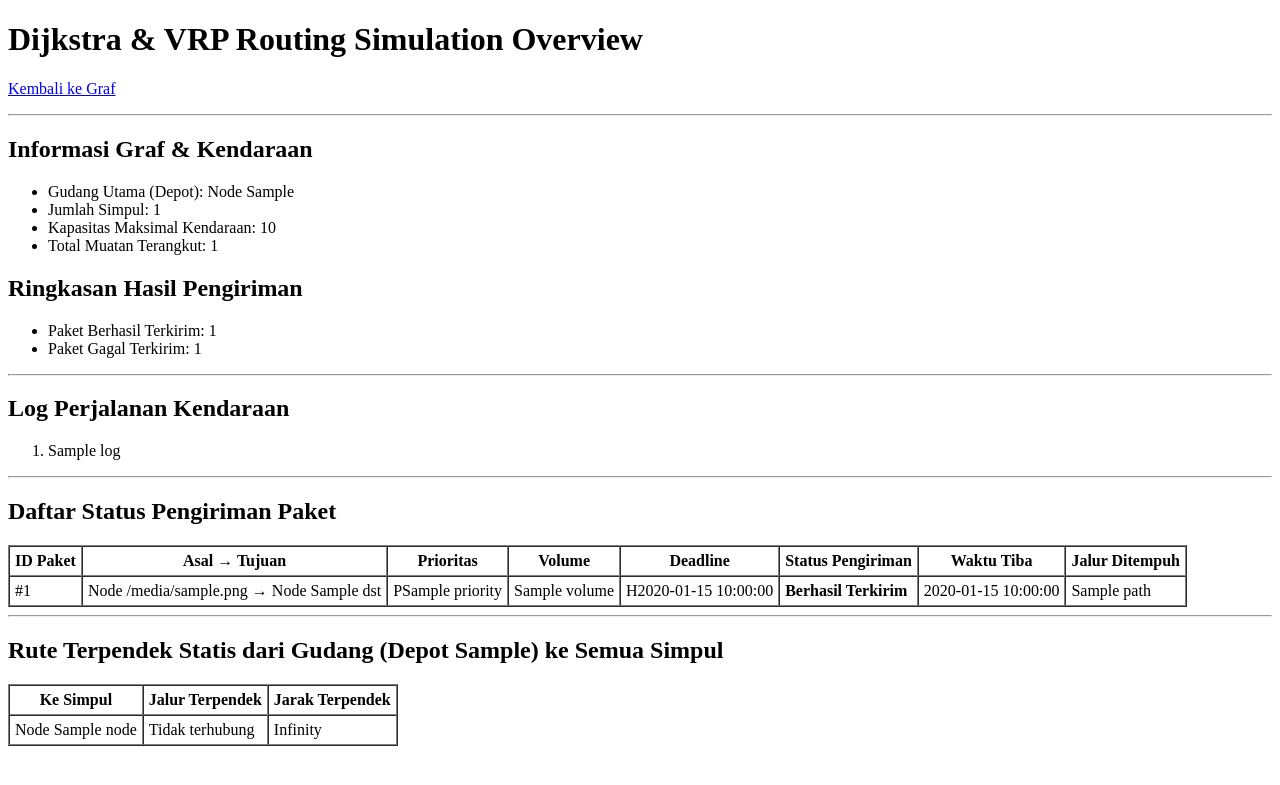
After one commit to Krytop113/Dijkstra_ShortestPath, a Flask app: template templates/overview.html in a window 1280 px wide. The commit adds this page. Shown: the top 785 px of the page. Run offline with Flask 3, Linux system fonts and the light colour scheme; the template is opened without the code that fills it: most values are stand-ins (such as "Sample title", 1, 10 or a date in 2020).

Commit message:
main alogrithm + overview

```diff
--- a/app.py
+++ b/app.py
@@ -1,16 +1,21 @@
 from flask import Flask, render_template, request, session
 
-from controller.graf import generate_random_graph, import_graph_from_csv
+from controller.graf import (
+    generate_random_graph,
+    import_graph_from_csv,
+    create_graph_with_validation,
+)
 from controller.package_manager import (
     add_package,
     clear_packages,
     load_sample_packages,
     remove_package,
+    filter_out_of_bounds_packages,
 )
+from controller.main import get_dijkstra_overview
 
 app = Flask(__name__)
 app.secret_key = "dev-secret-key"
-
 
 def parse_int(value, default):
     try:
@@ -34,58 +39,45 @@ def home():
         num_nodes = parse_int(request.form.get("numNodes"), num_nodes)
         depot_node = parse_int(request.form.get("depotNode"), depot_node)
 
-        if num_nodes < 2:
-            message = "Jumlah simpul minimal adalah 2."
-            message_type = "err"
-        elif num_nodes > 50:
-            message = "Jumlah simpul maksimal adalah 50."
-            message_type = "err"
-        else:
-            if depot_node >= num_nodes or depot_node < 0:
-                depot_node = 0
-                message = "Simpul Depot tidak valid, otomatis diatur ke simpul 0."
-                message_type = "err"
+        if action == "generate_graph":
+            graph, depot_node, message, message_type = create_graph_with_validation(num_nodes, depot_node)
+            if graph is not None:
+                packages, removed_any = filter_out_of_bounds_packages(packages, num_nodes)
+                if removed_any:
+                    message = f"{message} Paket dengan node di luar graf ikut dihapus."
+        elif action == "import_graph":
+            graph, message, message_type = import_graph_from_csv(request.files.get("graphFile"))
+            if graph is not None:
+                num_nodes = len(graph)
+                if depot_node >= num_nodes or depot_node < 0:
+                    depot_node = 0
+                packages, removed_any = filter_out_of_bounds_packages(packages, num_nodes)
+                if removed_any:
+                    message = f"{message} Paket dengan node di luar graf ikut dihapus."
+        elif action == "add_package":
+            packages, package_counter, message, message_type = add_package(
+                packages=packages,
+                package_counter=package_counter,
+                num_nodes=num_nodes,
+                src=parse_int(request.form.get("pkgSrc"), 0),
+                dst=parse_int(request.form.get("pkgDst"), 0),
+                priority=parse_int(request.form.get("pkgPri"), 1),
+                volume=parse_int(request.form.get("pkgVol"), 1),
+                deadline=parse_int(request.form.get("pkgDead"), 1),
+            )
+        elif action == "remove_package":
+            package_id = parse_int(request.form.get("package_id"), 0)
+            packages = remove_package(packages, package_id)
+            message = "Paket berhasil dihapus."
+        elif action == "clear_packages":
+            packages, package_counter = clear_packages()
+            message = "Semua paket berhasil dihapus."
+        elif action == "load_sample_packages":
+            if graph is None or len(graph) != num_nodes:
+                graph = generate_random_graph(num_nodes)
+            packages, package_counter = load_sample_packages(num_nodes)
+            message = "Paket contoh berhasil dimuat."
 
-            if action == "generate_graph":
-                graph = generate_random_graph(num_nodes)
-                message = message or "Graf berhasil dibuat."
-            elif action == "import_graph":
-                graph, message, message_type = import_graph_from_csv(request.files.get("graphFile"))
-
-                if graph is not None:
-                    num_nodes = len(graph)
-                    if depot_node >= num_nodes:
-                        depot_node = 0
-                    valid_packages = [
-                        package for package in packages
-                        if package["src"] < num_nodes and package["dst"] < num_nodes
-                    ]
-                    if len(valid_packages) != len(packages):
-                        message = f"{message} Paket dengan node di luar graf ikut dihapus."
-                    packages = valid_packages
-            elif action == "add_package":
-                packages, package_counter, message, message_type = add_package(
-                    packages=packages,
-                    package_counter=package_counter,
-                    num_nodes=num_nodes,
-                    src=parse_int(request.form.get("pkgSrc"), 0),
-                    dst=parse_int(request.form.get("pkgDst"), 0),
-                    priority=parse_int(request.form.get("pkgPri"), 1),
-                    volume=parse_int(request.form.get("pkgVol"), 1),
-                    deadline=parse_int(request.form.get("pkgDead"), 1),
-                )
-            elif action == "remove_package":
-                package_id = parse_int(request.form.get("package_id"), 0)
-                packages = remove_package(packages, package_id)
-                message = "Paket berhasil dihapus."
-            elif action == "clear_packages":
-                packages, package_counter = clear_packages()
-                message = "Semua paket berhasil dihapus."
-            elif action == "load_sample_packages":
-                if graph is None or len(graph) != num_nodes:
-                    graph = generate_random_graph(num_nodes)
-                packages, package_counter = load_sample_packages(num_nodes)
-                message = "Paket contoh berhasil dimuat."
 
         session["num_nodes"] = num_nodes
         session["depot_node"] = depot_node
@@ -103,6 +95,35 @@ def home():
         packages=packages,
     )
 
+@app.route("/overview")
+def overview():
+    graph = session.get("graph")
+    packages = session.get("packages", [])
+    depot_node = session.get("depot_node", 0)
+
+    if not graph:
+        return render_template(
+            "tugas_besar.html",
+            depot_node=depot_node,
+            graph=graph,
+            message="Silakan buat atau impor graf terlebih dahulu sebelum melihat overview.",
+            message_type="err",
+            num_nodes=session.get("num_nodes", 6),
+            packages=packages,
+        )
+
+    results = get_dijkstra_overview(graph, packages, depot_node)
+
+    return render_template(
+        "overview.html",
+        depot_node=depot_node,
+        depot_paths=results["depot_paths"],
+        package_paths=results["package_paths"],
+        vehicle_log=results["vehicle_log"],
+        stats=results["stats"],
+        num_nodes=len(graph),
+    )
+
 
 if __name__ == "__main__":
     app.run(debug=True)
--- /dev/null
+++ b/templates/overview.html
@@ -0,0 +1,139 @@
+<!DOCTYPE html>
+<html lang="en">
+
+<head>
+    <meta charset="UTF-8">
+    <title>Dijkstra Routing Overview</title>
+</head>
+
+<body>
+    <h1>Dijkstra & VRP Routing Simulation Overview</h1>
+    <p>
+        <a href="{{ url_for('home') }}">Kembali ke Graf</a>
+    </p>
+
+    <hr>
+
+    <h2>Informasi Graf & Kendaraan</h2>
+    <ul>
+        <li>Gudang Utama (Depot): Node {{ depot_node }}</li>
+        <li>Jumlah Simpul: {{ num_nodes }}</li>
+        <li>Kapasitas Maksimal Kendaraan: {{ stats.capacity }}</li>
+        <li>Total Muatan Terangkut: {{ stats.total_load }}</li>
+    </ul>
+
+    <h2>Ringkasan Hasil Pengiriman</h2>
+    <ul>
+        <li>Paket Berhasil Terkirim: {{ stats.success_count }}</li>
+        <li>Paket Gagal Terkirim: {{ stats.failed_count }}</li>
+    </ul>
+
+    <hr>
+
+    <h2>Log Perjalanan Kendaraan</h2>
+    {% if vehicle_log %}
+        <ol>
+            {% for log in vehicle_log %}
+                <li>{{ log }}</li>
+            {% endfor %}
+        </ol>
+    {% else %}
+        <p>Tidak ada pergerakan kendaraan.</p>
+    {% endif %}
+
+    <hr>
+
+    <h2>Daftar Status Pengiriman Paket</h2>
+    {% if package_paths %}
+        <table border="1" cellpadding="5" cellspacing="0">
+            <thead>
+                <tr>
+                    <th>ID Paket</th>
+                    <th>Asal &rarr; Tujuan</th>
+                    <th>Prioritas</th>
+                    <th>Volume</th>
+                    <th>Deadline</th>
+                    <th>Status Pengiriman</th>
+                    <th>Waktu Tiba</th>
+                    <th>Jalur Ditempuh</th>
+                </tr>
+            </thead>
+            <tbody>
+                {% for item in package_paths %}
+                    <tr>
+                        <td>#{{ item.package.id }}</td>
+                        <td>Node {{ item.package.src }} &rarr; Node {{ item.package.dst }}</td>
+                        <td>P{{ item.package.priority }}</td>
+                        <td>{{ item.package.volume }}</td>
+                        <td>H{{ item.package.deadline }}</td>
+                        <td>
+                            {% if item.status == 'Success' %}
+                                <strong>Berhasil Terkirim</strong>
+                            {% elif item.status == 'Failed_Capacity' %}
+                                <em>Gagal Terkirim (Kapasitas Penuh)</em>
+                            {% elif item.status == 'Failed_Deadline' %}
+                                <em>Gagal Terkirim (Melebihi Deadline / Terlambat)</em>
+                            {% elif item.status == 'Failed_Unreachable' %}
+                                <em>Gagal Terkirim (Tujuan Tidak Terhubung)</em>
+                            {% else %}
+                                {{ item.status }}
+                            {% endif %}
+                        </td>
+                        <td>
+                            {% if item.arrival_time is not none %}
+                                {{ item.arrival_time }}
+                            {% else %}
+                                -
+                            {% endif %}
+                        </td>
+                        <td>
+                            {% if item.path %}
+                                {{ item.path|join(' -> ') }}
+                            {% else %}
+                                -
+                            {% endif %}
+                        </td>
+                    </tr>
+                {% endfor %}
+            </tbody>
+        </table>
+    {% else %}
+        <p>Belum ada paket.</p>
+    {% endif %}
+
+    <hr>
+
+    <h2>Rute Terpendek Statis dari Gudang (Depot {{ depot_node }}) ke Semua Simpul</h2>
+    <table border="1" cellpadding="5" cellspacing="0">
+        <thead>
+            <tr>
+                <th>Ke Simpul</th>
+                <th>Jalur Terpendek</th>
+                <th>Jarak Terpendek</th>
+            </tr>
+        </thead>
+        <tbody>
+            {% for item in depot_paths %}
+                <tr>
+                    <td>Node {{ item.node }}</td>
+                    <td>
+                        {% if item.reachable %}
+                            {{ item.path|join(' -> ') }}
+                        {% else %}
+                            Tidak terhubung
+                        {% endif %}
+                    </td>
+                    <td>
+                        {% if item.reachable %}
+                            {{ item.distance }}
+                        {% else %}
+                            Infinity
+                        {% endif %}
+                    </td>
+                </tr>
+            {% endfor %}
+        </tbody>
+    </table>
+</body>
+
+</html>
```
Also changed, not shown: controller/graf.py (+18 -0 lines), controller/main.py (added, +145 -0 lines), controller/package_manager.py (+30 -15 lines), templates/tugas_besar.html (+10 -10 lines).
